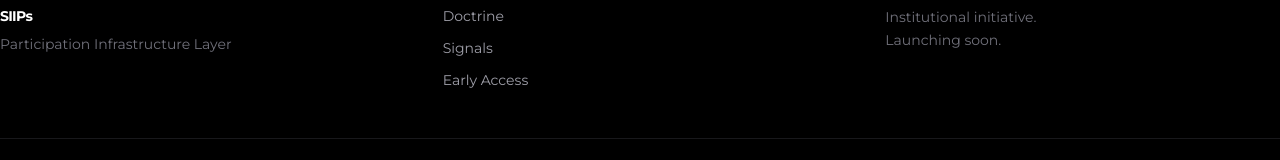
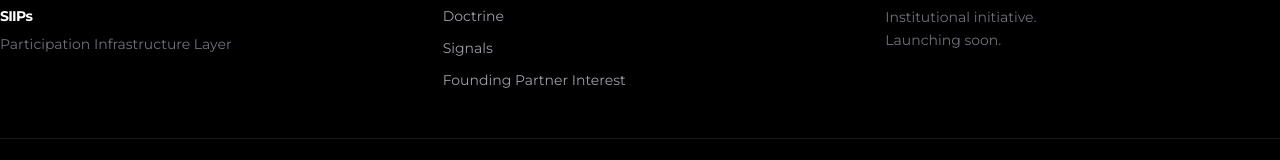
Before and after one commit to akmmubashir/siip-web, a Next.js app: page /access in a window 1280 px wide. Shown: the part 1193-1353 px from the top of the page. Built offline with nearby package versions, Linux system fonts and the light colour scheme.

Commit message:
founding-partner-interest updated

```diff
--- a/app/components/siip/EarlyAccessForm.tsx
+++ b/app/components/siip/EarlyAccessForm.tsx
@@ -69,7 +69,7 @@ export function EarlyAccessForm() {
   };
   return (
     <section
-      id="early-access"
+      id="founding-partner-interest"
       className="px-6 py-20 md:px-12 lg:px-24 bg-zinc-950"
     >
       <div className="max-w-4xl mx-auto">
--- a/app/components/siip/Footer.tsx
+++ b/app/components/siip/Footer.tsx
@@ -1,5 +1,6 @@
+import React from "react";
 import Link from "next/link";
-import React from "react";
+
 export function Footer() {
   return (
     <footer className="border-t border-zinc-900 bg-black">
@@ -30,10 +31,10 @@ export function Footer() {
                 Signals
               </Link>
               <Link
-                href="/#early-access"
+                href="/#founding-partner-interest"
                 className="text-sm text-zinc-400 hover:text-zinc-100 transition-colors"
               >
-                Early Access
+                Founding Partner Interest
               </Link>
             </nav>
           </div>
--- a/app/components/siip/HeroSection.tsx
+++ b/app/components/siip/HeroSection.tsx
@@ -6,7 +6,7 @@ import { ArrowRight } from "lucide-react";
 import Link from "next/link";
 export function HeroSection() {
   const scrollToEarlyAccess = () => {
-    document.getElementById("early-access")?.scrollIntoView({
+    document.getElementById("founding-partner-interest")?.scrollIntoView({
       behavior: "smooth",
     });
   };
@@ -55,7 +55,7 @@ export function HeroSection() {
               className="cursor-pointer h-12 px-8 text-base"
               onClick={scrollToEarlyAccess}
             >
-              Request Early Access
+              Founding Partner Interest
             </Button>
             <Link href="/doctrine">
               <Button
```
